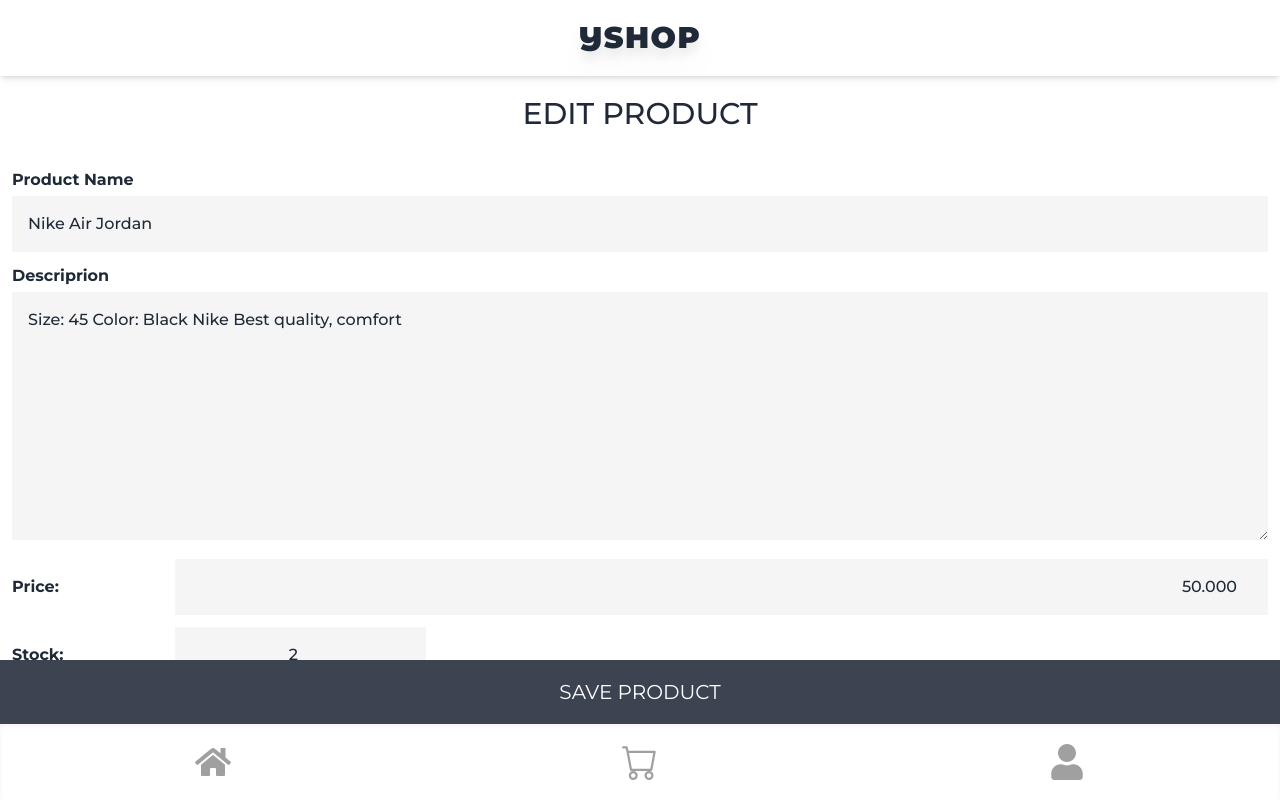
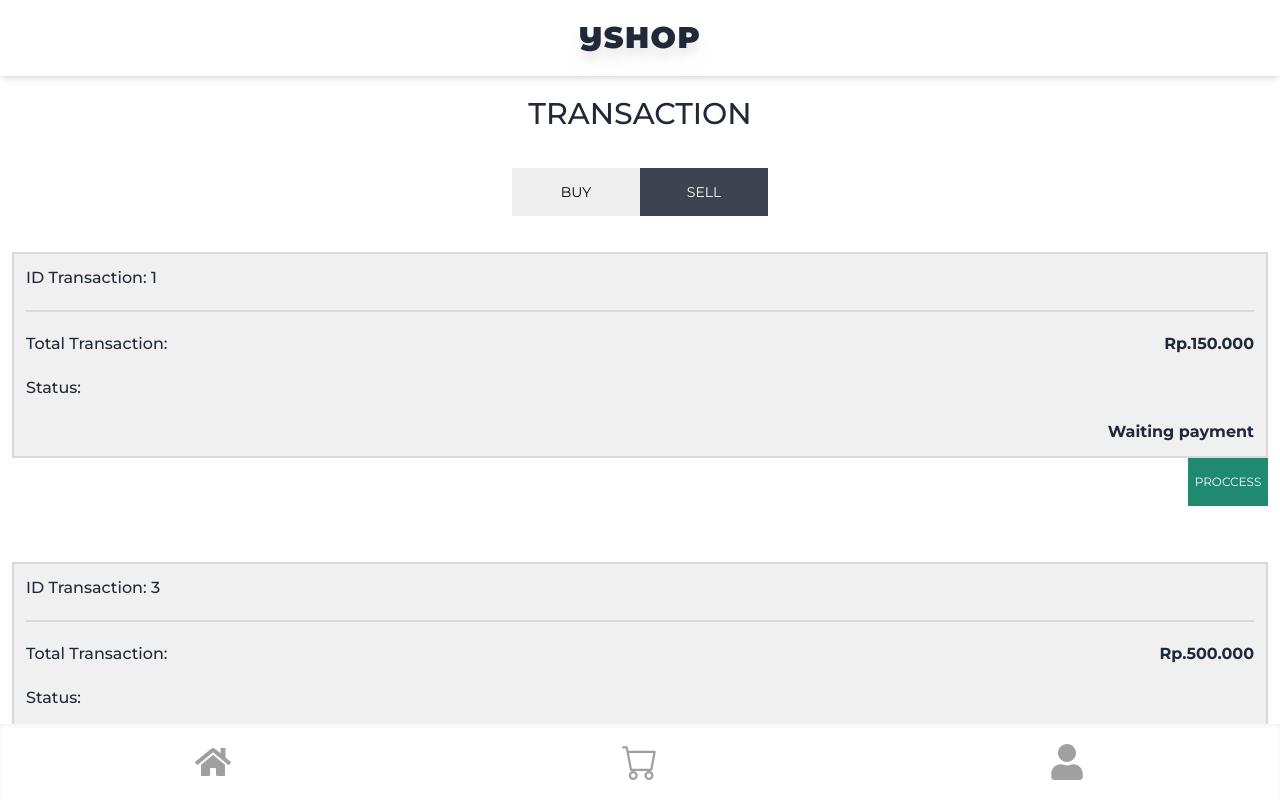
Before and after one commit to ALTA-Project3-Group6/E-Commerce-Apps-Project-FE, a React (Vite) app: page / in a window 1280 px wide. Built offline with nearby package versions, Linux system fonts and the light colour scheme.

Commit message:
fetch: add TransactionBuying and TransactionSelling page

```diff
--- /dev/null
+++ b/src/pages/TransactionBuying.tsx
@@ -0,0 +1,52 @@
+import React from "react";
+import { Layout } from "../components/Layout";
+
+export const TransactionBuying = () => {
+  return (
+    <Layout>
+      <div className="relative h-full">
+        <div className="px-3 font-medium">
+          <h1 className="pt-5 text-3xl mb-9 font-medium">TRANSACTION</h1>
+          <div className="mb-9">
+            <button className="btn rounded-none w-32 font-normal ">BUY</button>
+            <button className="btn rounded-none w-32 font-normal bg-[#EEEEEE] border-none text-[#000000]">
+              SELL
+            </button>
+          </div>
+          <div className="border-2 bg-[#F0F0F0] p-3 text-left border-[#D9D9D9]">
+            <p className="border-b-2 pb-5 border-[#D9D9D9]">
+              ID Transaction: 1
+            </p>
+            <div className="flex justify-between py-5">
+              <p>Total Transaction:</p>
+              <p className="font-bold">Rp.150.000</p>
+            </div>
+            <p className="pb-5">Status:</p>
+            <p className="font-bold text-right">Waiting payment</p>
+          </div>
+          <div className="flex justify-end">
+            <button className="btn rounded-none border-none font-normal h-12 w-20 bg-[#CD0404] text-xs mb-14">
+              CANCEL ORDER
+            </button>
+          </div>
+          <div className="border-2 bg-[#F0F0F0] p-3 text-left border-[#D9D9D9]">
+            <p className="border-b-2 pb-5 border-[#D9D9D9]">
+              ID Transaction: 2
+            </p>
+            <div className="flex justify-between py-5">
+              <p>Total Transaction:</p>
+              <p className="font-bold">Rp.250.000</p>
+            </div>
+            <p className="pb-5">Status:</p>
+            <p className="font-bold text-right">Canceled</p>
+          </div>
+          <div className="flex justify-end">
+            <button className="btn rounded-none border-none font-normal h-12 w-20 bg-[#F0F0F0] text-xs mb-14 text-[#0F0F0F] btn-disabled ">
+              CANCEL ORDER
+            </button>
+          </div>
+        </div>
+      </div>
+    </Layout>
+  );
+};
--- /dev/null
+++ b/src/pages/TransactionSelling.tsx
@@ -0,0 +1,52 @@
+import React from "react";
+import { Layout } from "../components/Layout";
+
+export const TransactionSelling = () => {
+  return (
+    <Layout>
+      <div className="relative h-full">
+        <div className="px-3 font-medium">
+          <h1 className="pt-5 text-3xl mb-9 font-medium">TRANSACTION</h1>
+          <div className="mb-9">
+            <button className="btn rounded-none w-32 font-normal bg-[#EEEEEE] border-none text-[#000000]">
+              BUY
+            </button>
+            <button className="btn rounded-none w-32 font-normal ">SELL</button>
+          </div>
+          <div className="border-2 bg-[#F0F0F0] p-3 text-left border-[#D9D9D9]">
+            <p className="border-b-2 pb-5 border-[#D9D9D9]">
+              ID Transaction: 1
+            </p>
+            <div className="flex justify-between py-5">
+              <p>Total Transaction:</p>
+              <p className="font-bold">Rp.150.000</p>
+            </div>
+            <p className="pb-5">Status:</p>
+            <p className="font-bold text-right">Waiting payment</p>
+          </div>
+          <div className="flex justify-end">
+            <button className="btn rounded-none border-none font-normal h-12 w-20 bg-[#1F8A70] text-xs mb-14">
+              Proccess
+            </button>
+          </div>
+          <div className="border-2 bg-[#F0F0F0] p-3 text-left border-[#D9D9D9]">
+            <p className="border-b-2 pb-5 border-[#D9D9D9]">
+              ID Transaction: 3
+            </p>
+            <div className="flex justify-between py-5">
+              <p>Total Transaction:</p>
+              <p className="font-bold">Rp.500.000</p>
+            </div>
+            <p className="pb-5">Status:</p>
+            <p className="font-bold text-right">Transaction Success</p>
+          </div>
+          <div className="flex justify-end">
+            <button className="btn rounded-none border-none font-normal h-12 w-20 bg-[#F0F0F0] text-xs mb-14 text-[#0F0F0F] btn-disabled ">
+              Proccess
+            </button>
+          </div>
+        </div>
+      </div>
+    </Layout>
+  );
+};
--- a/src/routes/Index.tsx
+++ b/src/routes/Index.tsx
@@ -7,10 +7,12 @@
 import Profile from "../pages/Profile";
 import { Signup } from "../pages/Signup";
 import { Summary } from "../pages/Summary";
+import { TransactionBuying } from "../pages/TransactionBuying";
+import { TransactionSelling } from "../pages/TransactionSelling";
 import "../styles/App.css";
 
 function App() {
-  return <EditProduct />;
+  return <TransactionSelling />;
 }
 
 export default App;
```
